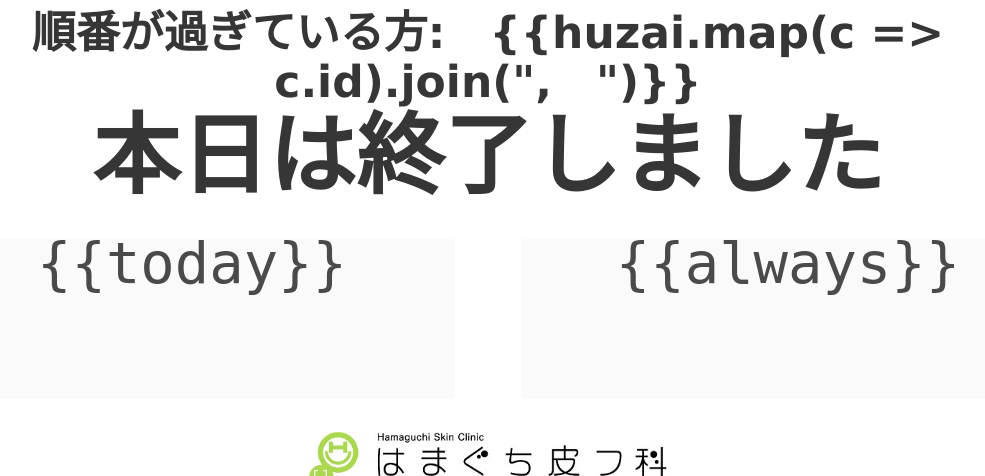
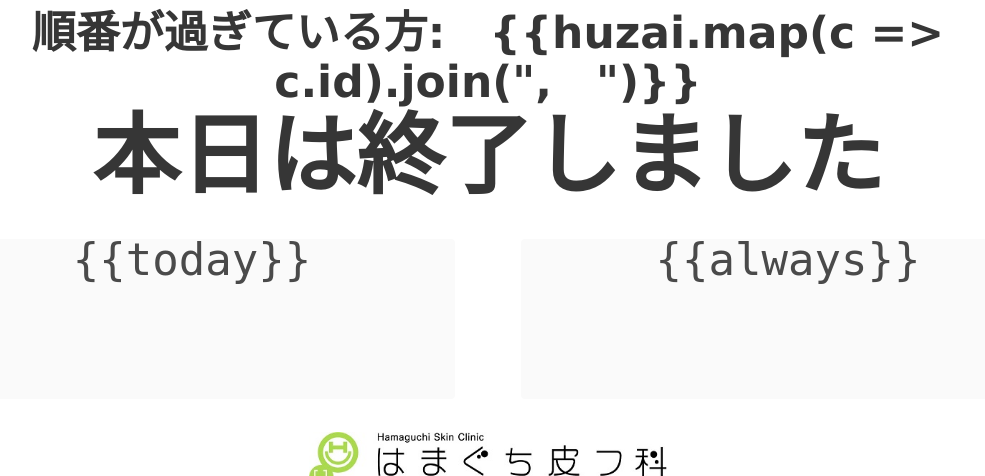
Before and after one commit to miyamonz/simple-reception-system, a PHP site: page /display.php in a window 1280 px wide; the page is wider, and only the part inside the window is pictured. Shown: the part 554-1030 px from the top of that part, without its empty margins (152-1137 px from the left). Run offline with PHP 8.4, Linux system fonts and the light colour scheme; some libraries are stand-ins or nearby versions.

Commit message:
display調整

```diff
--- a/docker/html/display.css
+++ b/docker/html/display.css
@@ -37,9 +37,10 @@ figure.image {
 }
 
 pre {
-  font-size: 1.3rem;
-  word-wrap: break-word;
+  font-size: 1.0rem;
+  word-break: break-all;
   padding: 0;
+  width: 100%;
   background-color: rgba(0,0,0,0)!important;
 }
 @keyframes scroll {
```
